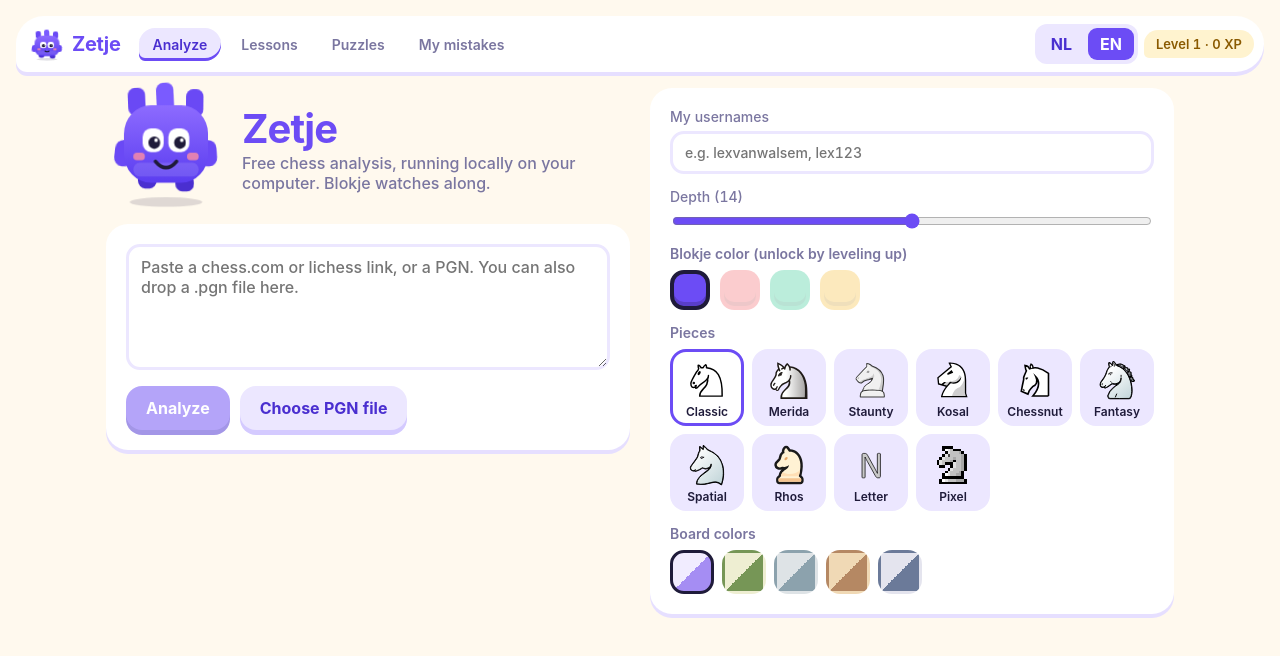
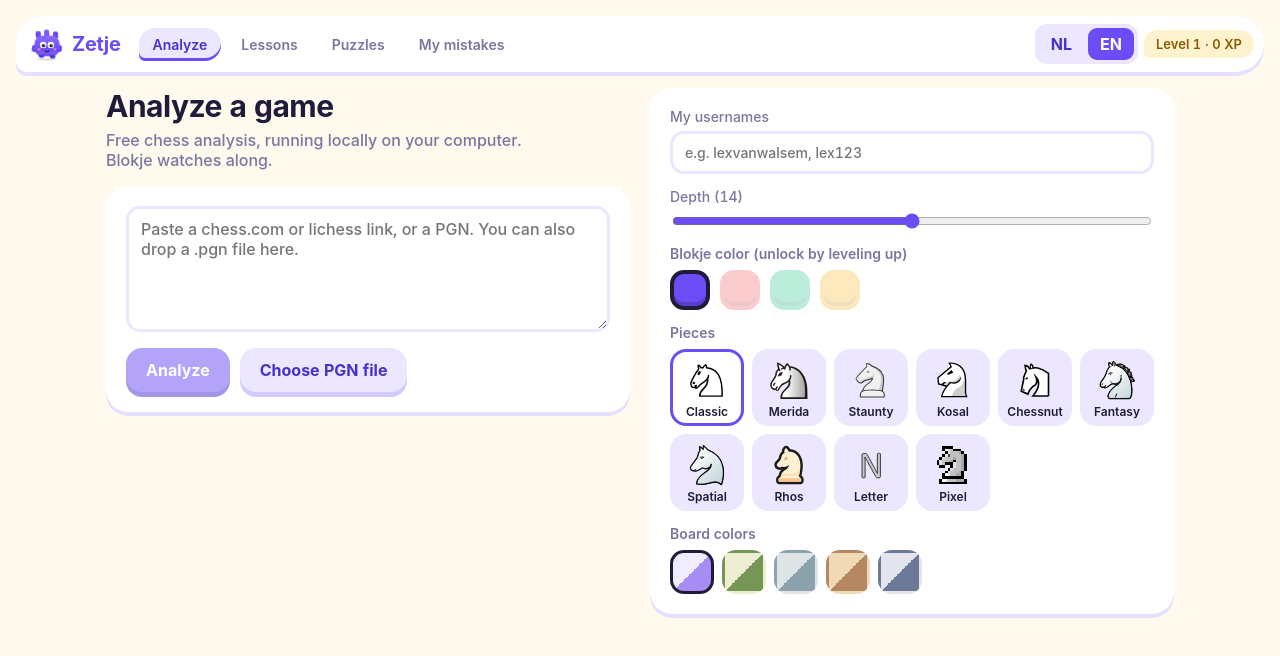
Before and after one commit to lexvanwalsem/mate, a React (Vite) app: page / in a window 1280 px wide. Shown: the top 656 px of the page. Built offline with nearby package versions, Linux system fonts and the light colour scheme.

Commit message:
Start screen: drop duplicate mascot and name, header already has them

```diff
--- a/src/layout.css
+++ b/src/layout.css
@@ -17,8 +17,8 @@ body { overflow: hidden; }
 /* ---------- home ---------- */
 .main .home { display: grid; grid-template-columns: minmax(0, 1fr) minmax(0, 1fr); gap: 20px; align-items: start; text-align: left; max-width: 1100px; }
 .home-left { display: grid; gap: 16px; align-content: start; }
-.home-title { display: flex; align-items: center; gap: 16px; }
-.home-title h1 { font-size: 40px; }
+.home-title { display: grid; gap: 6px; }
+.home-title h1 { font-size: 30px; color: var(--ink); letter-spacing: -0.5px; }
 .home-title .tagline { max-width: 420px; }
 .home .card { width: auto; }
 .home textarea { margin-bottom: 12px; }
--- a/src/lib/i18n.ts
+++ b/src/lib/i18n.ts
@@ -1,6 +1,7 @@
 export type Lang = "nl" | "en";
 
 const en = {
+  "home.title": "Analyze a game",
   "home.tagline": "Free chess analysis, running locally on your computer. Blokje watches along.",
   "home.placeholder": "Paste a chess.com or lichess link, or a PGN. You can also drop a .pgn file here.",
   "home.analyze": "Analyze",
@@ -155,6 +156,7 @@ const en = {
 export type Key = keyof typeof en;
 
 const nl: Record<Key, string> = {
+  "home.title": "Analyseer een partij",
   "home.tagline": "Gratis schaakanalyse, lokaal op jouw computer. Blokje kijkt mee.",
   "home.placeholder": "Plak een link van chess.com of lichess, of een PGN. Je kunt ook een .pgn-bestand hierheen slepen.",
   "home.analyze": "Analyseer",
--- a/src/screens/Home.tsx
+++ b/src/screens/Home.tsx
@@ -1,6 +1,5 @@
 import { HistoryItem } from "@/lib/history";
 import { useState } from "react";
-import Mascot from "@/ui/Mascot";
 import { BOARD_THEMES, MASCOT_THEMES, PIECE_SETS, Settings } from "@/lib/settings";
 
 import { Key, t } from "@/lib/i18n";
@@ -25,11 +24,8 @@ export default function Home({ settings, history, level, onChangeSettings, onAna
     <div className="screen home">
       <div className="home-left">
       <div className="home-title">
-        <Mascot mood="happy" size={120} />
-        <div>
-          <h1>Zetje</h1>
-          <p className="tagline">{t("home.tagline")}</p>
-        </div>
+        <h1>{t("home.title")}</h1>
+        <p className="tagline">{t("home.tagline")}</p>
       </div>
 
       <div
```
